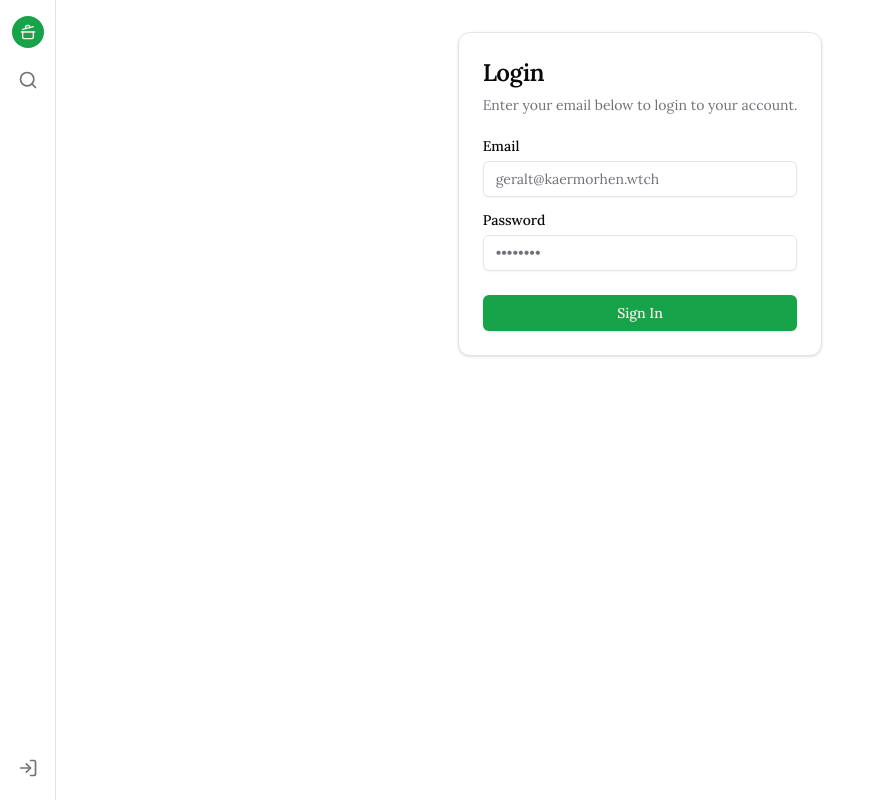
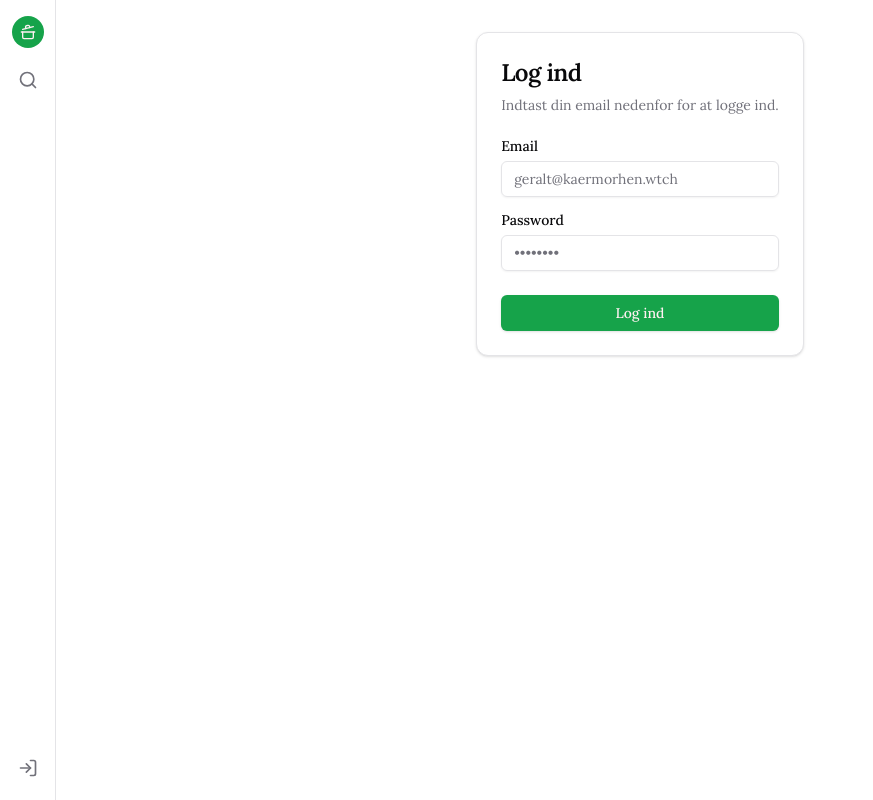
Before and after one commit to avborup/let-him-cook, a Next.js app: page /login in a window 1280 px wide. Shown: the whole page, without its empty margins (0-873 px from the left). Built offline with nearby package versions, Linux system fonts and the light colour scheme; no server answers.

Commit message:
Make login page danish

```diff
--- a/app/login/page.tsx
+++ b/app/login/page.tsx
@@ -42,9 +42,9 @@ export default function LoginPage({
     <Card className="max-w-sm m-auto">
       <form>
         <CardHeader>
-          <CardTitle className="text-2xl">Login</CardTitle>
+          <CardTitle className="text-2xl">Log ind</CardTitle>
           <CardDescription>
-            Enter your email below to login to your account.
+            Indtast din email nedenfor for at logge ind.
           </CardDescription>
         </CardHeader>
         <CardContent className="grid gap-4">
@@ -78,7 +78,7 @@ export default function LoginPage({
             pendingText="Signing In..."
             className="w-full"
           >
-            Sign In
+            Log ind
           </SubmitButton>
         </CardFooter>
       </form>
```
